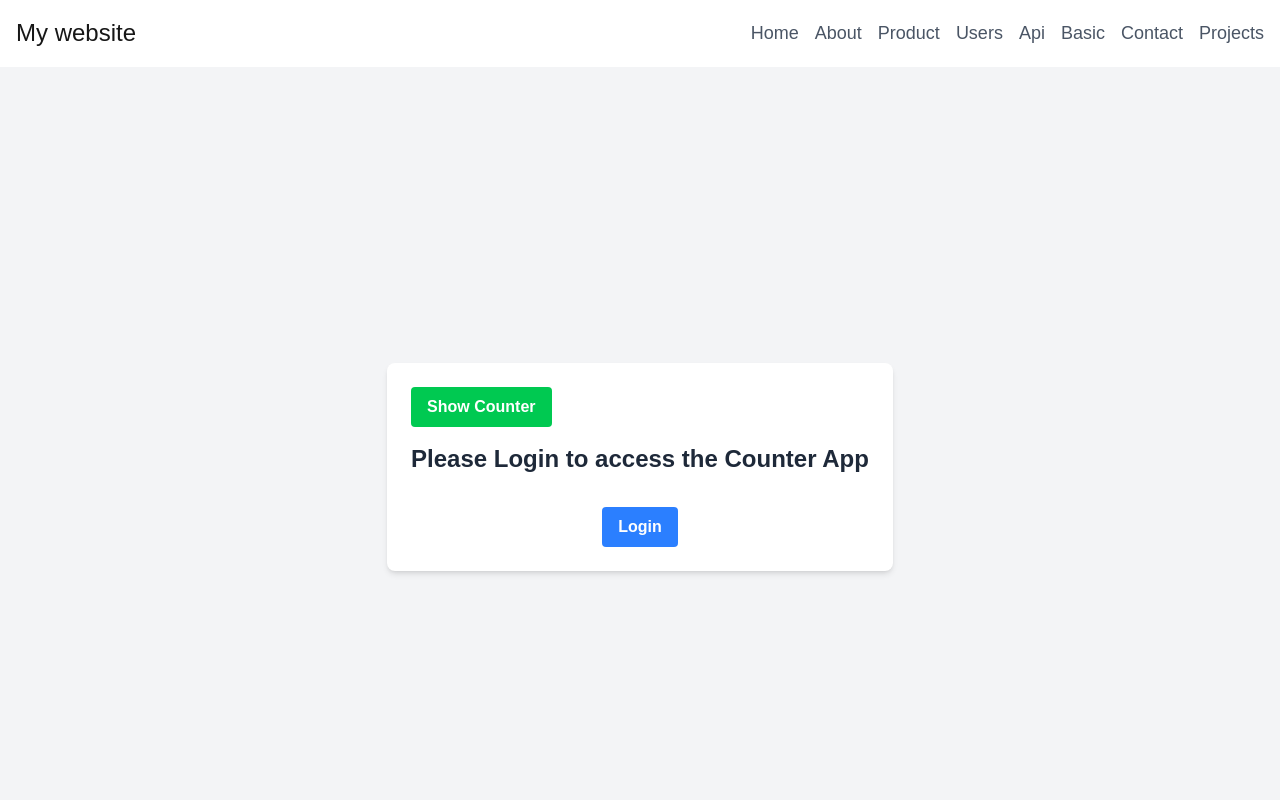
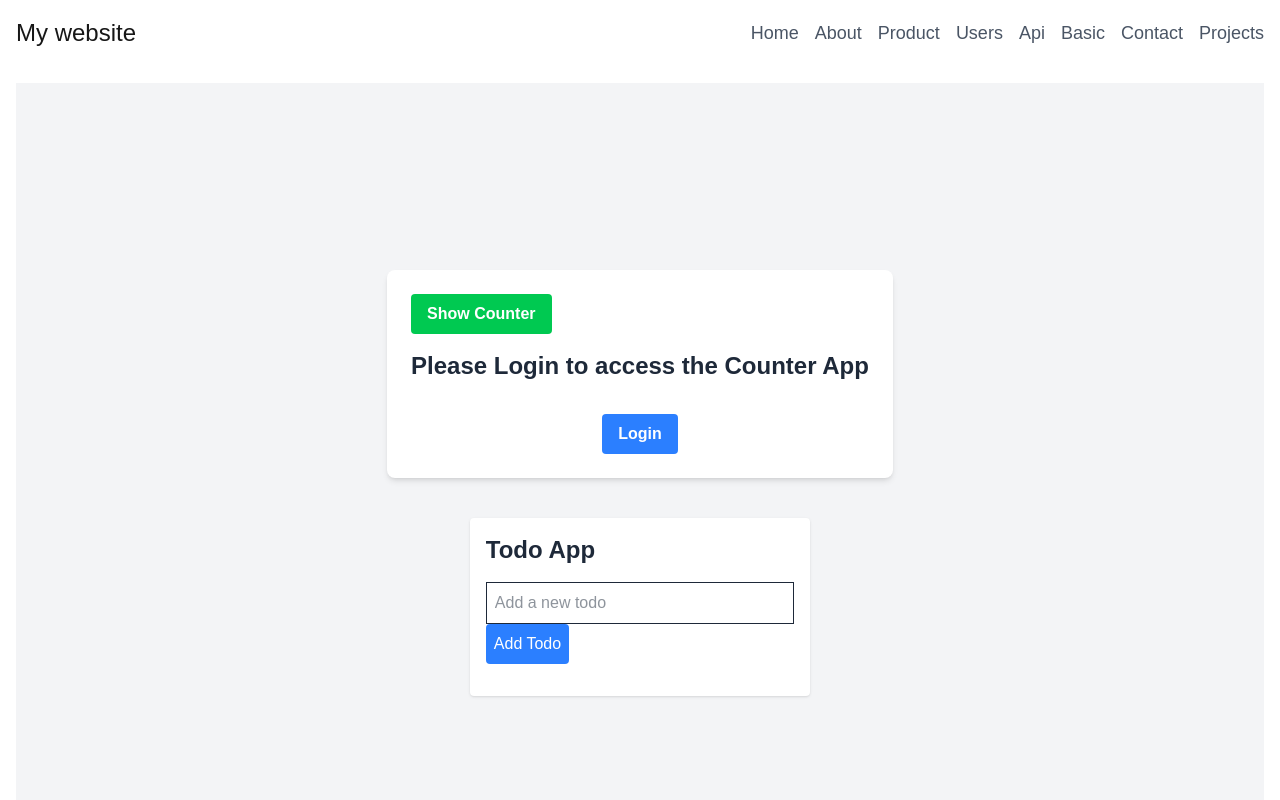
Before and after one commit to abyssiniatech/Nextjs_advanced, a Next.js app: page /projects in a window 1280 px wide. Shown: the top 800 px of the page. Built offline with nearby package versions, Linux system fonts and the light colour scheme.

Commit message:
add mini todo projects"

```diff
--- /dev/null
+++ b/app/components/projects/Todo.tsx
@@ -0,0 +1,80 @@
+   "use client"
+
+import { useState } from "react"
+
+// typescript
+interface TodoItem {
+    id: string
+    title: string
+    completed: boolean
+    createdAt: Date
+}
+
+
+
+
+//    build professional and scalable todo app with nextjs 16
+//   features:
+//  - add todo
+// - delete todo
+// - mark as completed
+// - filter by status (all, completed, pending)
+// - persist data in local storage
+// - responsive design by using tailwind css
+// - use typescript for type safety
+// - use react hooks for state management
+// - use nextjs 16 features like server components and client components
+// - use nextjs 16 features like server components and client components
+// - use date-fns for date formatting
+// - use uuid for unique id generation
+// - use react-icons for icons
+// - use react-toastify for notifications
+// - use react-query for data fetching and caching
+const Todo = () => {
+    const [todos, setTodos] = useState<TodoItem[]>([])
+    const [newTodo, setNewTodo] = useState<string>('')
+
+
+  return (
+    <div className="max-w-md mx-auto mt-10 p-4 bg-white rounded shadow">
+         <h1 className="text-2xl font-bold mb-4">Todo App</h1>
+            <div className="mb-4">
+                <input
+                    type="text"
+                    value={newTodo}
+                    onChange={(e) => setNewTodo(e.target.value)}
+                    placeholder="Add a new todo"
+                    className="border p-2 w-full"
+
+                />
+                <button
+                    onClick={() => {
+                        if (newTodo.trim() === '') return
+                        const newTodoItem: TodoItem = {
+                            id: crypto.randomUUID(),
+                            title: newTodo.trim(),
+                            completed: false,
+                            createdAt: new Date()
+                        }
+                        setTodos([...todos, newTodoItem])
+                        setNewTodo('')
+                    }}
+                    className="bg-blue-500 text-white p-2 rounded hover:bg-blue-600"
+                >
+                    Add Todo
+                </button>
+            </div>
+            <ul>
+                {todos.map((todo) => (
+                    <li key={todo.id} className="border-b p-2">
+                        {todo.title}
+                    </li>
+
+                ))}
+            </ul>
+
+    </div>
+  )
+}
+
+export default Todo
--- a/app/projects/page.tsx
+++ b/app/projects/page.tsx
@@ -1,9 +1,10 @@
 import Counter from "../components/projects/Counter"
-
+import Todo from "../components/projects/Todo"
 const page = () => {
   return (
-    <div className="bg-gray-100 text-gray-800 min-h-screen flex items-center justify-center p-4">
+    <div className="bg-gray-100 text-gray-800 min-h-screen flex items-center justify-center flex-col m-4 p-4">
       <Counter />
+      <Todo />
     </div>
   )
 }
```
